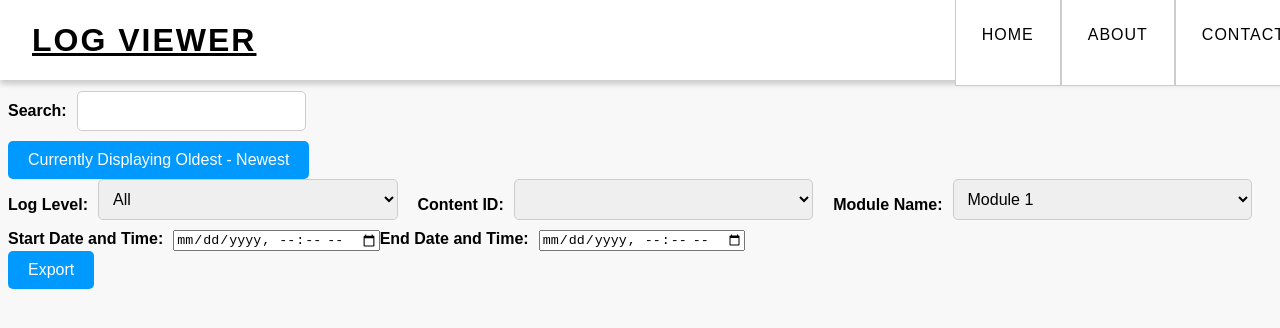
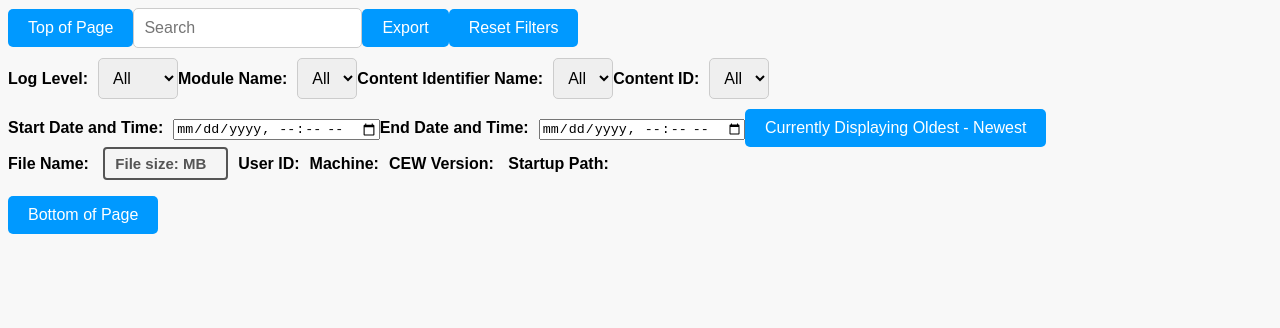
Before and after one commit to piotronm/log_viewer, a React (Create React App) app: page / in a window 1280 px wide. Shown: the top 328 px of the page. Built offline with nearby package versions, Linux system fonts and the light colour scheme.

Commit message:
Update App.jsx

```diff
--- a/src/App.jsx
+++ b/src/App.jsx
@@ -1,6 +1,5 @@
-import React, { useState } from 'react';
+import React, { useState, useEffect } from 'react';
 import "./App.css";
-import Header from './Header';
 import { BrowserRouter as Router} from 'react-router-dom';
 import moment from 'moment-timezone';
 
@@ -8,28 +7,66 @@ function App() {
   const [data, setData] = useState([]);
   const [searchTerm, setSearchTerm] = useState('');
   const [logType, setLogType] = useState('');
+  const [fileName, setFileName] = useState('');
   const [fileSize, setFileSize] = useState(null);
   const [startDate, setStartDate] = useState(null);
   const [endDate, setEndDate] = useState(null);
-  const [selectedContentId, setSelectedContentId] = useState('');
   const [sortOrder, setSortOrder] = useState("newest");
+  const [userIdData, setUserIdData] = useState([]);
+  const [machineData, setMachineData] = useState([]);
+  const [cewVersion, setCewVersion] = useState ('');
+  const [startupPath, setStartupPath] = useState("");
+  const [moduleNameOptions, setModuleNameOptions] = useState([]);
+  const [selectedModuleName, setselectedModuleName] = useState('');
+  const [contentNameOptions, setContentNameOptions] = useState([]);
+  const [selectedContentName, setselectedContentName] = useState('');
+  const [contentIDNameOptions, setContentIDNameOptions] = useState([]);
+  const [selectedContentIDName, setselectedContentIDName] = useState('');
 
-  function getClass(str) {
-    if (str && str.length >= 31) {
-      const code = str.slice(27, 31);
-      if (code === "0001") {
-        return "green";
-      } else if (code === "0002") {
-        return "red";
-      } else if (code === "0003") {
-        return "blue";
+  useEffect(() => {
+      // Filter data by Module Name
+  const moduleNameRegex = /\[([^\[\]]*?[\w-]+[^\[\]]*?)\]/gi;
+  const filteredOptions = data.filter(item => moduleNameRegex.test(item));
+  // Extract the options within '[' and ']', remove duplicates, and exclude "contentid"
+  const moduleNameOptionsSet = new Set();
+  filteredOptions.forEach(item => {
+    const matches = item.match(moduleNameRegex);
+    if (matches && matches.length > 0) {
+      matches.forEach(match => {
+        const option = match.replace('[', '').replace(']', '');
+        if (/^[A-Za-z0-9-]+$/.test(option) && !option.toLowerCase().includes('contentid-')) {
+          moduleNameOptionsSet.add(option);}});}});
+  // Sort the options alphabetically
+  const sortedModuleNameOptions = Array.from(moduleNameOptionsSet).sort((a, b) =>
+    a.localeCompare(b, undefined, { sensitivity: 'base' }));
+  setModuleNameOptions(sortedModuleNameOptions);
+
+    // Filter data by Content Identifier Name
+const contentIdentifierRegex = /ContentIdentifierName='([^']+)'/g; // Update the regex pattern
+const filteredContentNameOptions = data.filter(item => contentIdentifierRegex.test(item));
+const contentNameOptionsSet = new Set();
+filteredContentNameOptions.forEach(item => {
+  const matches = item.match(contentIdentifierRegex);
+  if (matches && matches.length > 0) {
+    matches.forEach(match => {
+      const option = match.replace("ContentIdentifierName='", "").replace("'", ""); // Remove single quotes from the option
+      contentNameOptionsSet.add(option);
+    });
   }
-    }
-    return "";
-  }
+});
+const contentNameOptions = Array.from(contentNameOptionsSet);
+setContentNameOptions(contentNameOptions);
+
+    // Filter data by Content ID
+    const moduleContentIDRegex = /%/g;
+    const filteredContentIDNameOptions = data.filter(item => moduleContentIDRegex.test(item));
+    setContentIDNameOptions(filteredContentIDNameOptions);
+
+  }, [data]);
 
   const handleFileUpload = (event) => {
     const file = event.target.files[0];
+    setFileName(file.name);
     const reader = new FileReader();
 
     if (file.size > 6 * 1024 * 1024) {
@@ -37,94 +74,136 @@ function App() {
       event.target.value = null;
       return;
     }
-
+    let lines;
     reader.onload = () => {
-      const lines = reader.result.split('\n');
+  lines = reader.result.split('\n');
+  const fileName = file.name; // get the name of the file
   const convertedData = lines.map(line => {
     const date = moment.utc(line.slice(0, 23)).tz(moment.tz.guess());
     const restOfLine = line.slice(24);
     const convertedDate = date.tz(moment.tz.guess()).format('YYYY-MM-DD h:mm:ss A');
-        return `${convertedDate} ${restOfLine}`;
+    const lineWithFileName = `${convertedDate} ${restOfLine} ${fileName}`; // add the file name at the end of each line
+    return lineWithFileName;
   });
   setData(convertedData);
 
-      // Extract content IDs from file and populate dropdown
-      const contentIds = new Set();
-      const contentIdRegex = /contentid-([0-9a-z]+)/gi;
+ // Extract user IDs from file
+const userIdsSet = new Set();
+const userIdRegex = /"Username":\s*"(.+?)"/i;
 lines.forEach((line) => {
-        const matches = line.match(contentIdRegex);
-        if (matches) {
-          matches.forEach((match) => {
-            const contentId = match.replace('contentid-', '');
-            contentIds.add(contentId);
-          });
+  const matches = line.match(userIdRegex);
+  if (matches && matches[1]) {
+    const userId = matches[1] //.replace('@corp.bankofamerica.com', '');  Remove "@corp.bankofamerica" from the User ID
+    userIdsSet.add(userId);
   }
 });
-      // Add "All" option to content ID dropdown and set it as the default value
-      contentIds.add('All');
-      const contentIdDropdown = document.getElementById('contentid-dropdown');
-      if (contentIdDropdown) {
-        contentIdDropdown.innerHTML = '';
-const optionAll = document.createElement('option');
-optionAll.value = 'All';
-optionAll.text = 'All';
-contentIdDropdown.appendChild(optionAll);
-contentIds.forEach((contentId) => {
-  if (contentId !== 'All') {
-    const option = document.createElement('option');
-    option.value = contentId;
-    option.text = contentId;
-    contentIdDropdown.appendChild(option);
+const userIds = Array.from(userIdsSet);
+setUserIdData(userIds);
+/// Extract machine names from file
+const machineSet = new Set();
+const machineRegex = /Machine=([^ ]+)/i;
+lines.forEach((line) => {
+  const matches = line.match(machineRegex);
+  if (matches && matches[1]) {
+    machineSet.add(matches[1]);
   }
 });
-contentIdDropdown.value = 'All';
+const machines = Array.from(machineSet);
+setMachineData(machines);
 
+// Extract CEW Version number from file
+const cewVersions = new Set();
+const cewVersionRegex = /"cewVersion":"([^"]+)"|CEW starting\. CewVersion: ([^ ]+)/i;
+lines.forEach((line) => {
+  const matches = line.match(cewVersionRegex);
+  if (matches && (matches[1] || matches[2])) {
+    const versionNumber = matches[1] || matches[2];
+    cewVersions.add(versionNumber);
   }
+});
+const cewVersionsArray = Array.from(cewVersions);
+setCewVersion(cewVersionsArray);
+
+// Startup Path
+const startupPathRegex = /startupArguments:\s*\[([^\]]+)\]/i;
+lines.forEach((line) => {
+  const matches = line.match(startupPathRegex);
+  if (matches && matches[1]) {
+    setStartupPath(matches[1]);
+  }
+});
     };
     reader.readAsText(file);
     const fileSizeInMB = file.size / (1024 * 1024);
     setFileSize(fileSizeInMB.toFixed(3));
   };
 
+  function resetFilters() {
+    setSearchTerm('');
+    setLogType('');
+    setStartDate(null);
+    setEndDate(null);
+    setSortOrder('newest');
+
+    // Reset dropdowns to their default values
+    const contentIdDropdown = document.getElementById('contentid-dropdown');
+    if (contentIdDropdown) {
+      contentIdDropdown.value = 'All';
+    }
+    const moduleNameDropdown = document.getElementById('module-name-dropdown');
+    if (moduleNameDropdown) {
+      moduleNameDropdown.value = 'All';
+    }
+    const identifierNameDropdown = document.getElementById('identifier-name-dropdown');
+    if (identifierNameDropdown) {
+      identifierNameDropdown.value = 'All';
+    }
+  }
+
   const handleExport = () => {
-    const filteredDataText = data.filter((item) => {
-      // Filter based on searchTerm
+    const filterInfo = `Filters:
+    File name: ${fileName}
+    File size: ${fileSize || 'none'} MB
+    User ID: ${userIdData || 'none'}
+    Machine: ${machineData || 'none'}
+    CEW Version: ${cewVersion || 'none'}
+    Startup Path: ${startupPath || 'none'}
+    Search term: ${searchTerm || 'none'}
+    Log type: ${logType || 'none'}
+
+    Sort order: ${sortOrder}
+    Start date: ${startDate || 'none'}
+    End date: ${endDate || 'none'}`;
+
+    const filteredData = data.filter((item) => {
+      // Filter based on search term
       if (searchTerm && !item.toLowerCase().includes(searchTerm.toLowerCase())) {
         return false;
       }
-      // Filter based on logType
-      if (logType && !item.toLowerCase().includes(logType.toLowerCase())) {
+
+      // Filter based on log type
+      if (logType && !item.toLowerCase().includes(` ${logType.toLowerCase()} `)) {
         return false;
       }
-      // Filter based on selectedContentId
-      if (selectedContentId && selectedContentId !== 'All' && !item.includes(selectedContentId)) {
+
+      // Filter based on date range
+      if (startDate && moment.utc(item.slice(0, 23)).isBefore(startDate)) {
         return false;
       }
-      // Filter based on startDate
-      if (startDate && moment(item.slice(0, 19), "YYYY-MM-DD HH:mm:ss").isBefore(startDate)) {
+      if (endDate && moment.utc(item.slice(0, 23)).isAfter(endDate)) {
         return false;
       }
-      // Filter based on endDate
-      if (endDate && moment(item.slice(0, 19), "YYYY-MM-DD HH:mm:ss").isAfter(endDate)) {
-        return false;
-      }
+
       return true;
-    }).join('\n');
+    });
 
-    const blob = new Blob([filteredDataText], {type: "text/plain;charset=utf-8"});
-    const fileName = "filtered_data.txt";
-
-    if (window.navigator && window.navigator.msSaveOrOpenBlob) {
-      // For IE browser
-      window.navigator.msSaveOrOpenBlob(blob, fileName);
-    } else {
-      // For other browsers
-      const url = URL.createObjectURL(blob);
-      const link = document.createElement('a');
-      link.href = url;
-      link.download = fileName;
-      link.click();
-    }
+    const filteredDataText = `${filterInfo}\n\n${filteredData.join('\n')}`;
+    const element = document.createElement('a');
+    const file = new Blob([filteredDataText], {type: 'text/plain'});
+    element.href = URL.createObjectURL(file);
+    element.download = 'filteredData.txt';
+    document.body.appendChild(element); // Required for this to work in FireFox
+    element.click();
   };
 
   const handleSearchInput = (event) => {
@@ -135,9 +214,16 @@ contentIdDropdown.value = 'All';
     setLogType(event.target.value);
   };
 
-  const handleContentIdChange = (event) => {
-    const value = event.target.value;
-    setSelectedContentId(value === 'All' ? '' : value);
+  const handleModuleNameChange = (event) => {
+    setselectedModuleName(event.target.value);
+  };
+
+  const handleContentNameChange = (event) => {
+    setselectedContentName(event.target.value);
+  };
+
+  const handleContentIDNameChange = (event) => {
+    setselectedContentIDName(event.target.value);
   };
 
   const handleStartDateChange = (event) => {
@@ -176,8 +262,16 @@ contentIdDropdown.value = 'All';
     if (logType && !item.toLowerCase().includes(logType.toLowerCase())) {
       return false;
     }
-    // Filter based on selectedContentId
-    if (selectedContentId && !item.includes(`contentid-${selectedContentId}`)) {
+    // Filter based on Module Name
+    if (selectedModuleName && !item.toLowerCase().includes(selectedModuleName.toLowerCase())) {
+      return false;
+    }
+    // Filter based on Content Identifier Name
+    if (selectedContentName && !item.toLowerCase().includes(selectedContentName.toLowerCase())) {
+      return false;
+    }
+    // Filter based on Content ID Name
+    if (selectedContentIDName && !item.toLowerCase().includes(selectedContentIDName.toLowerCase())) {
       return false;
     }
     // Filter based on startDate
@@ -205,57 +299,79 @@ if (sortOrder === "oldest") {
   filteredData.reverse();
 }
 
+  const handleAboutClick = () => {
+    const top = document.getElementById('top');
+    top.scrollIntoView({ behavior: 'smooth' });
+  };
+
+  const handleContactClick = () => {
+    const bottom = document.getElementById('bottom');
+    bottom.scrollIntoView({ behavior: 'smooth' });
+  };
+
   return (
     <Router>
     <div id='top'>
-        <div className='header'>
-          <Header/>
+      <div className='header-wrapper'>
+      <div className='top-row'>
+        <button className='top-of-page' onClick={handleAboutClick}>Top of Page</button>
+        <input className='upload-file' title='Upload File' type="file" id='file-upload' onChange={handleFileUpload} />
+        <input type="text" className="search-input" value={searchTerm} onChange={handleSearchInput} placeholder='Search' />
+        <button className='export' onClick={handleExport}>Export</button>
+        <button className='reset-filters' onClick={resetFilters}>Reset Filters</button>
       </div>
-        <div>
-          <label for="file-upload" class="custom-file-upload">Choose File</label>
-          <input type="file" id='file-upload' onChange={handleFileUpload} />
-        </div>
-        <div className='file-size'>
-        <div>
-          File size: {fileSize} MB
-        </div>
-        </div>
-        <div>
-          <br/>
-          <label htmlFor="search-input" id='search-input'className='search-input'>Search:</label>
-          <input type="text" id="search-input" value={searchTerm} onChange={handleSearchInput} />
-        </div>
-        <div>
-          <button onClick={toggleSortOrder}>Currently Displaying {sortOrder === "newest" ? "Oldest - Newest" : "Newest - Oldest"}</button>
-        </div>
-        <div class='form-group'>
-          <label htmlFor="log-types">Log Level:</label>
-          <select id="log-types" value={logType} onChange={handleLogTypeChange}>
+      <div className='all-dropdowns'>
+        <label className='dropdown-label' htmlFor="log-types">Log Level:</label>
+        <select className='dropdown-boxes' id="log-types" value={logType} onChange={handleLogTypeChange}>
           <option value="">All</option>
           <option value="- Info:">Info</option>
           <option value="- Warn:">Warn</option>
           <option value="- Error:">Error</option>
         </select>
-          <label htmlFor="contentid-dropdown">Content ID:</label>
-          <select id="contentid-dropdown" value={selectedContentId} onChange={handleContentIdChange}>
-          {/* options */}
+        <label className='dropdown-label' htmlFor="module-name-dropdown">Module Name:</label>
+          <select className='dropdown-boxes' id="module-name-dropdown" value={selectedModuleName} onChange={handleModuleNameChange}>
+            <option value="">All</option>
+            {moduleNameOptions.map((option, index) => (
+              <option key={index} value={option}>{option}</option>
+            ))}
           </select>
-          <label for="module-name">Module Name:</label>
-          <select id="module-name">
-            <option value="module1">Module 1</option>
-            <option value="module2">Module 2</option>
-            <option value="module3">Module 3</option>
+        <label className='dropdown-label' htmlFor="content-name-dropdown">Content Identifier Name:</label>
+        <select className='dropdown-boxes' id="content-name-dropdown" value={selectedContentName} onChange={handleContentNameChange}>
+          <option value="">All</option>
+          {contentNameOptions.map((option, index) => (
+            <option key={index} value={option}>{option}</option>
+          ))}
+        </select>
+        <label className='dropdown-label' htmlFor="contentID-name-dropdown">Content ID:</label>
+        <select className='dropdown-boxes' id="contentID-name-dropdown" value={selectedContentIDName} onChange={handleContentIDNameChange}>
+          <option value="">All</option>
+          {contentIDNameOptions.map((option, index) => (
+            <option key={index} value={option}>{option}</option>
+          ))}
         </select>
         </div>
-        <div>
-          <label>Start Date and Time:</label>
-            <input type="datetime-local" onChange={handleStartDateChange} />
-          <label>End Date and Time:</label>
-            <input type="datetime-local" onChange={handleEndDateChange} />
+        <div className='date-time'>
+          <label className='start-date'>Start Date and Time:</label>
+          <input className='start-date' id='datetime-id' type="datetime-local" onChange={handleStartDateChange} />
+          <label className='end-date'>End Date and Time:</label>
+          <input className='end-date' type="datetime-local" onChange={handleEndDateChange} />
+          <button className='togglesortorder' onClick={toggleSortOrder}>Currently Displaying {sortOrder === "newest" ? "Oldest - Newest" : "Newest - Oldest"}</button>
         </div>
-        <div>
-          <button onClick={handleExport}>Export</button>
         </div>
+        <div className='sub-header'>
+          <label className='file-name'>File Name: <strong className='output-info'>{fileName}</strong></label>
+          <label className='file-size'>File size: <strong className='filesizeoutput-info'>{fileSize}</strong> <label className='filesizebytes'>MB</label></label>
+            <label className='userId'>User ID:</label>
+            {userIdData.map((userId, index) => (
+            <strong className='output-info' key={index}>{`${index > 0 ? ', ' : ''}${userId}`}</strong>))}
+          <label className='machine'>Machine:
+            {machineData.map((machineData, index) => (
+            <strong className='machineoutput-info' key={index}>{`${index > 0 ? ', ' : ' '}${machineData}`}</strong>))}
+          </label>
+          <label className='cew-version'>CEW Version: <strong className='output-info'>{cewVersion}</strong></label>
+          <label className='startup-path'>Startup Path: <strong className='output-info'>{startupPath}</strong></label>
+        </div>
+        <div className='body'>
           <ul className='display-items'>
             {filteredData.map((item, index) => {
             const parts = item.split(',');
@@ -272,13 +388,19 @@ if (sortOrder === "oldest") {
           <span>{item}</span>
           );
           return (
-            <li key={index} className={getClass(parts[2])}>
+            <li key={index} className='li-display'>
               {display}
             </li>
           );
           })}
           </ul>
+        </div>
       <div id='bottom'>
+        <div className='footer'>
+          <button className='bottom-of-page' onClick={handleContactClick}>
+            Bottom of Page
+          </button>
+        </div>
       </div>
   </div>
     </Router>
```
Lines whose indentation alone changed are shown as unchanged.
